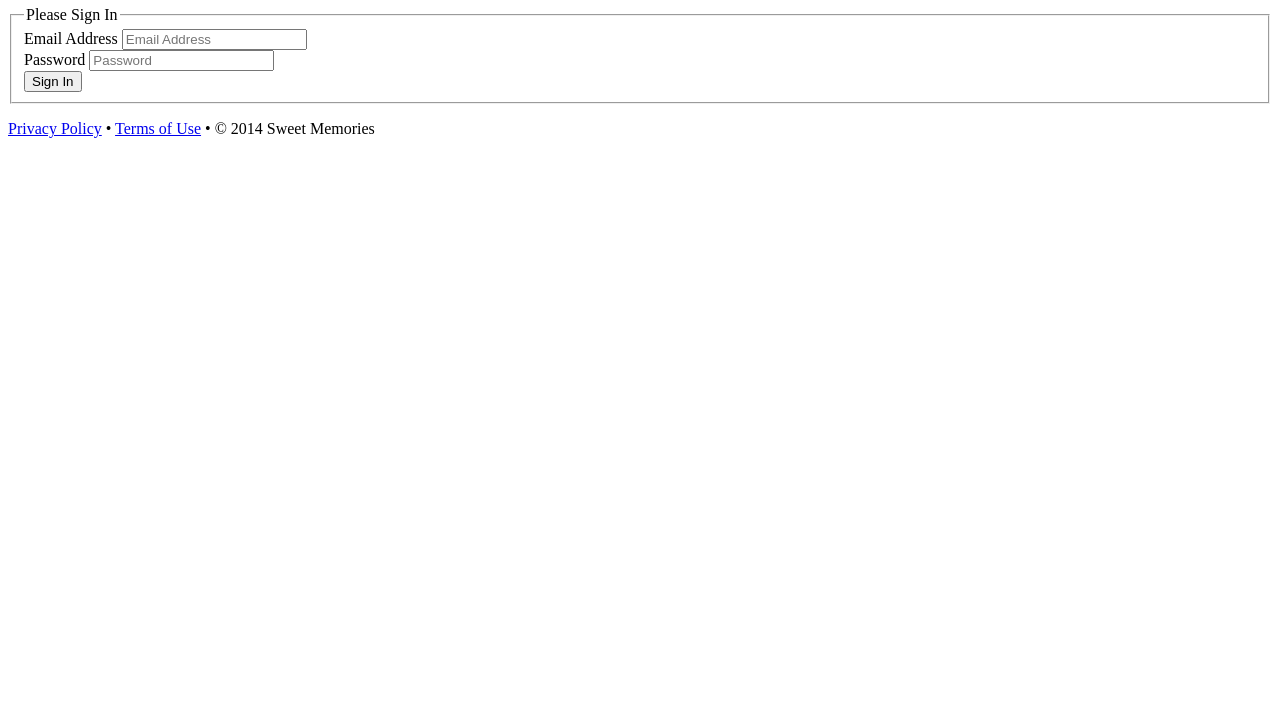
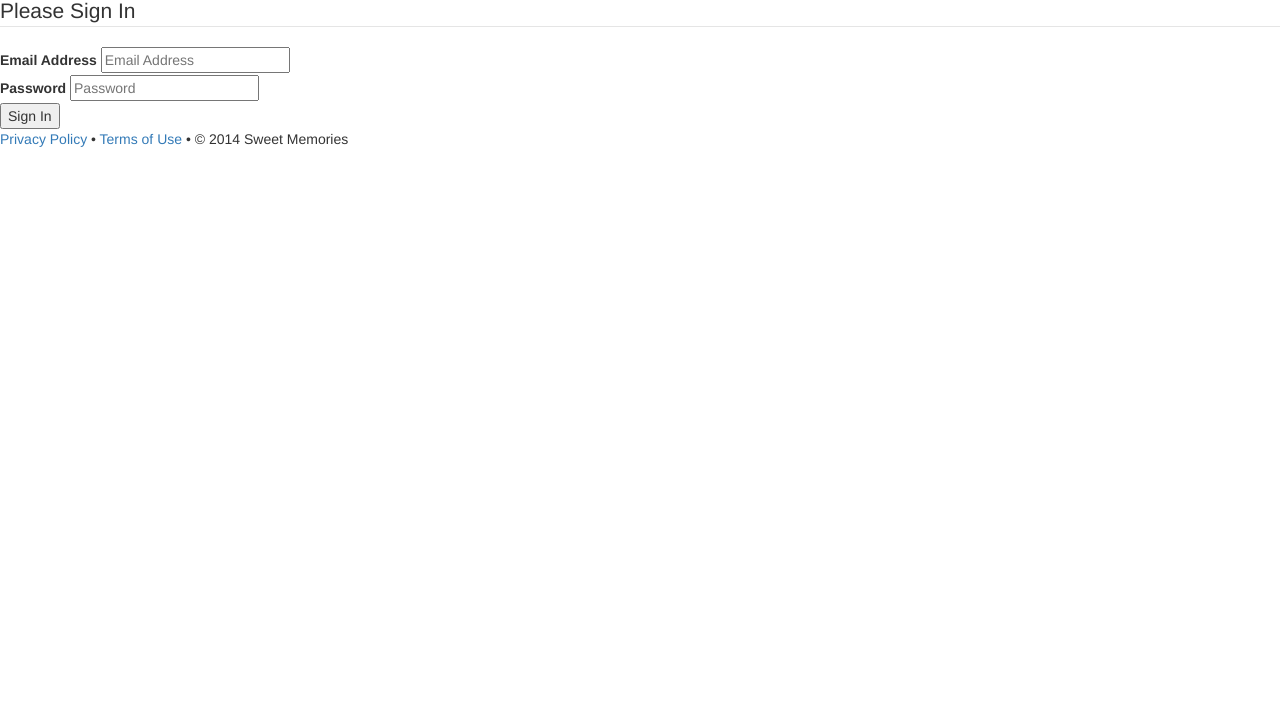
Before and after one commit to JulesWiz/briannfishy-prelim, a plain HTML site: page index.html in a window 1280 px wide. Shown: the part 74-800 px from the top of the page. Drawn offline with nearby package versions, Linux system fonts and the light colour scheme.

Commit message:
Added bootstrap.

```diff
--- a/index.html
+++ b/index.html
@@ -3,6 +3,7 @@
 <head>
   <meta charset="UTF-8">
   <title>BriannFishy</title>
+  <link rel="stylesheet" href="//netdna.bootstrapcdn.com/bootstrap/3.1.1/css/bootstrap.min.css">
 </head>
 <body>
   <header role="banner">
```
